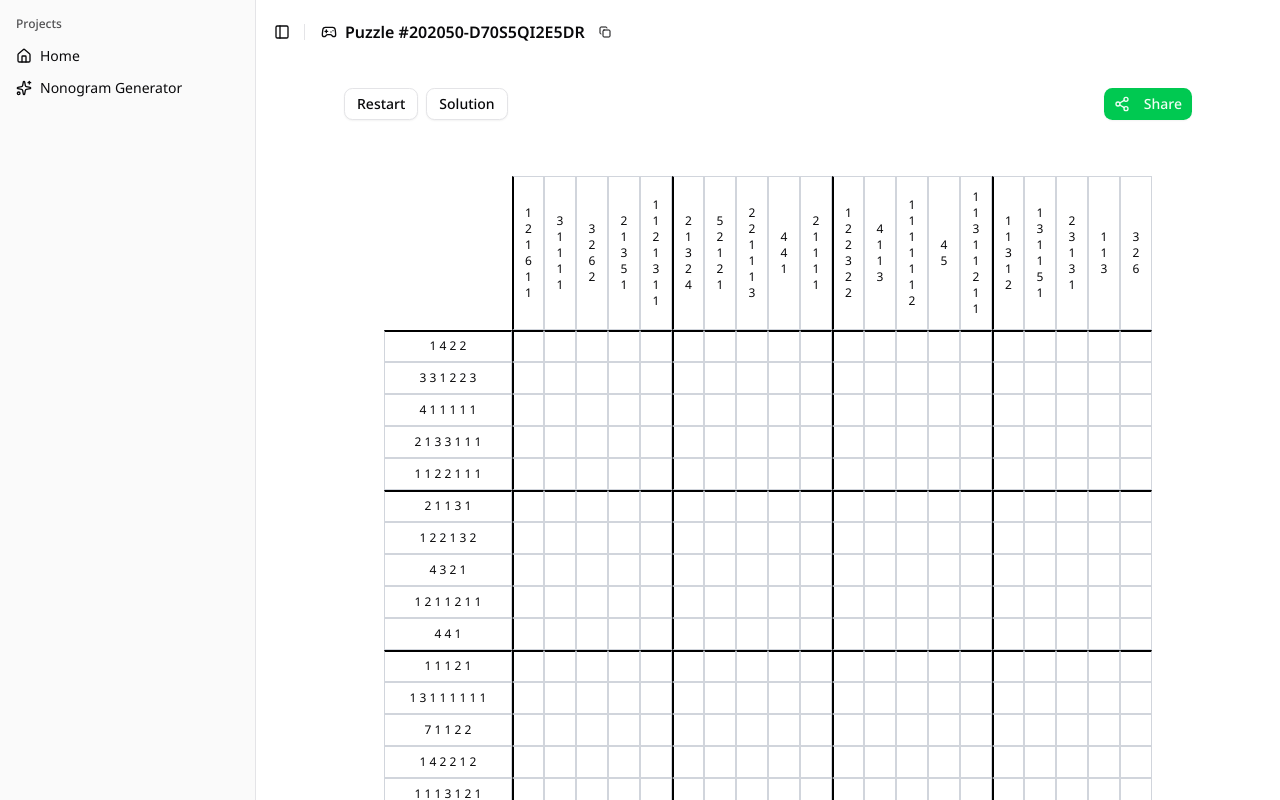
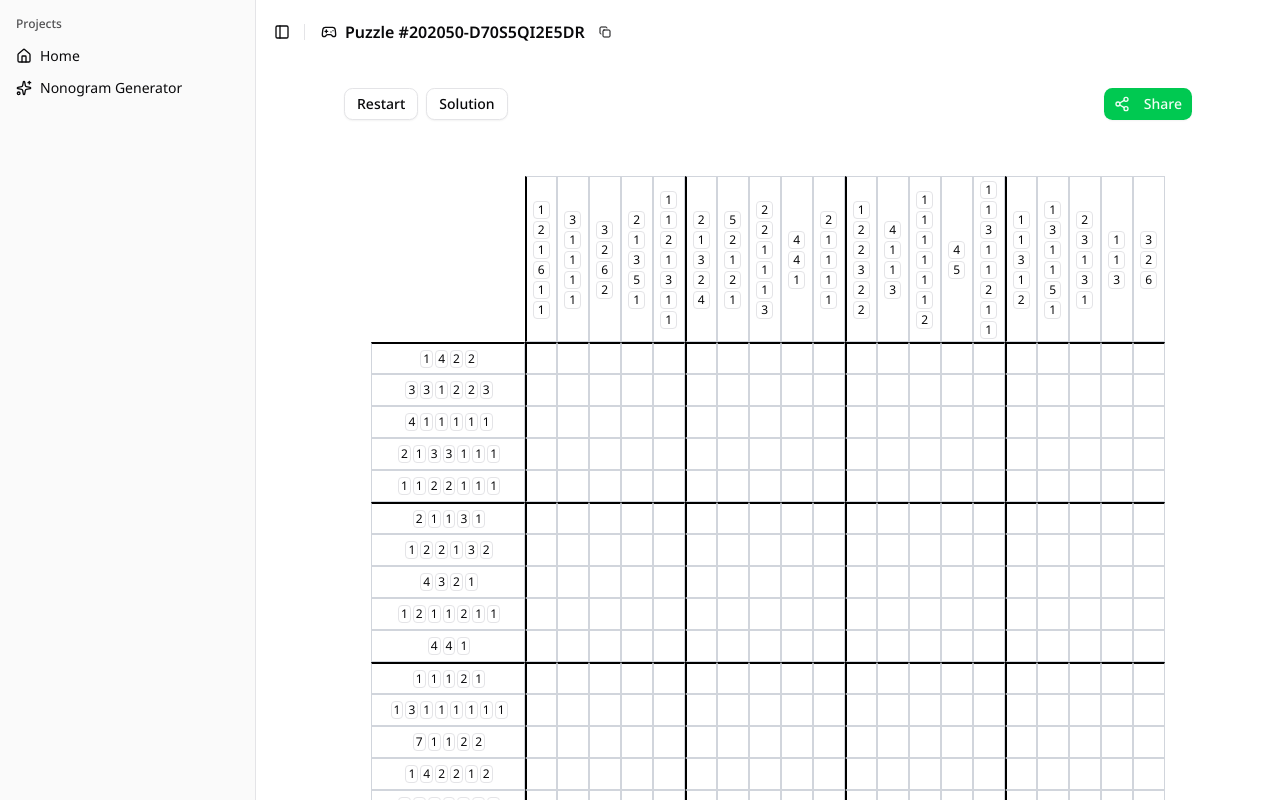
Before and after one commit to huikaihoo/nonogram, a React (Vite) app: page /start in a window 1280 px wide. Both pictures are taken after a click on the button "Start with Random". Shown: the top 800 px of the page. Built offline with nearby package versions, Linux system fonts and the light colour scheme; a web font is replaced by a local one.

Commit message:
support interactive hints

```diff
--- a/src/logic/game.ts
+++ b/src/logic/game.ts
@@ -1,7 +1,13 @@
+export type HintData = {
+  count: number;
+  firstIdx: number; // inclusive
+  lastIdx: number; // inclusive
+};
+
 export type Game = {
   solution: boolean[][];
-  topHints: number[][];
-  leftHints: number[][];
+  topHints: HintData[][];
+  leftHints: HintData[][];
 };
 
 function mixSeedTo32(seed: string, height: number, width: number, threshold: number): number {
@@ -29,38 +35,60 @@ function mulberry32(seed: number) {
   };
 }
 
-function buildHints(board: boolean[][], height: number, width: number) {
-  const topHints: number[][] = Array.from({ length: width }, () => []);
-  const leftHints: number[][] = Array.from({ length: height }, () => []);
+function buildHints(
+  board: boolean[][],
+  height: number,
+  width: number,
+): {
+  topHints: HintData[][];
+  leftHints: HintData[][];
+} {
+  // Initialize arrays with empty HintData arrays
+  const topHints: HintData[][] = Array.from({ length: width }, () => []);
+  const leftHints: HintData[][] = Array.from({ length: height }, () => []);
 
   // Calculate top hints (column-wise)
   for (let col = 0; col < width; col++) {
     let count = 0;
+    let firstIdx = -1;
     for (let row = 0; row < height; row++) {
       if (board[row][col]) {
+        if (count === 0) firstIdx = row; // Set first index when sequence starts
         count++;
       } else if (count > 0) {
-        topHints[col].push(count);
+        topHints[col].push({ count, firstIdx, lastIdx: row - 1 });
         count = 0;
+        firstIdx = -1;
       }
     }
-    if (count > 0) topHints[col].push(count);
-    if (topHints[col].length === 0) topHints[col].push(0);
+    if (count > 0) {
+      topHints[col].push({ count, firstIdx, lastIdx: height - 1 });
+    }
+    if (topHints[col].length === 0) {
+      topHints[col].push({ count: 0, firstIdx: -1, lastIdx: -1 });
+    }
   }
 
   // Calculate left hints (row-wise)
   for (let row = 0; row < height; row++) {
     let count = 0;
+    let firstIdx = -1;
     for (let col = 0; col < width; col++) {
       if (board[row][col]) {
+        if (count === 0) firstIdx = col; // Set first index when sequence starts
         count++;
       } else if (count > 0) {
-        leftHints[row].push(count);
+        leftHints[row].push({ count, firstIdx, lastIdx: col - 1 });
         count = 0;
+        firstIdx = -1;
       }
     }
-    if (count > 0) leftHints[row].push(count);
-    if (leftHints[row].length === 0) leftHints[row].push(0);
+    if (count > 0) {
+      leftHints[row].push({ count, firstIdx, lastIdx: width - 1 });
+    }
+    if (leftHints[row].length === 0) {
+      leftHints[row].push({ count: 0, firstIdx: -1, lastIdx: -1 });
+    }
   }
 
   return { topHints, leftHints };
--- a/src/pages/game/board.tsx
+++ b/src/pages/game/board.tsx
@@ -4,6 +4,7 @@ import { Card } from '@/components/ui/card';
 import { cn } from '@/lib/utils';
 import { autoFinisheGrids, type Game } from '@/logic/game';
 import Cell, { type InputType } from '@/pages/game/cell';
+import Hint from '@/pages/game/hint';
 
 type BoardProps = {
   game: Game;
@@ -151,8 +152,8 @@ const Board: React.FC<BoardProps> = ({ game, inputMode, grids, onGridChange }) =
         <div
           className="grid"
           style={{
-            gridTemplateColumns: `${maxLeftHintWidth * 1}rem repeat(${cols}, minmax(1.2rem, 2rem))`,
-            gridTemplateRows: `${maxTopHintHeight * 1.2}rem repeat(${rows}, minmax(1.2rem, 1fr))`,
+            gridTemplateColumns: `${maxLeftHintWidth * 1.2}rem repeat(${cols}, minmax(1.2rem, 2rem))`,
+            gridTemplateRows: `${maxTopHintHeight * 1.3}rem repeat(${rows}, minmax(1.2rem, 1fr))`,
             maxWidth: '100%',
           }}
           onContextMenu={(e) => e.preventDefault()} // Prevent default context menu
@@ -177,11 +178,11 @@ const Board: React.FC<BoardProps> = ({ game, inputMode, grids, onGridChange }) =
                   gridColumnStart: cIdx + 2,
                   gridRowStart: 1,
                   flexDirection: 'column',
-                  height: `${maxTopHintHeight * 1.2}rem`,
+                  height: `${maxTopHintHeight * 1.3}rem`,
                 }}
               >
-                {colHint.map((hint, idx) => (
-                  <div key={idx}>{hint}</div>
+                {colHint.map((data, idx) => (
+                  <Hint key={idx} hintType="col" data={data} grids={grids.map((row) => row[cIdx])} />
                 ))}
               </div>
             );
@@ -200,10 +201,12 @@ const Board: React.FC<BoardProps> = ({ game, inputMode, grids, onGridChange }) =
                   gridRowStart: rIdx + 2,
                   gridColumnStart: 1,
                   flexDirection: 'row',
-                  width: `${maxLeftHintWidth * 1}rem`,
+                  width: `${maxLeftHintWidth * 1.2}rem`,
                 }}
               >
-                {rowHint.join(' ')}
+                {rowHint.map((data, idx) => (
+                  <Hint key={idx} hintType="row" data={data} grids={grids[rIdx]} />
+                ))}
               </div>
             );
           })}
--- a/src/pages/game/cell.tsx
+++ b/src/pages/game/cell.tsx
@@ -13,28 +13,28 @@ type CellProps = {
 };
 
 const Cell: React.FC<CellProps> = ({ coordinate, input, result, style, className }) => {
-  const base =
+  let baseClass =
     'min-w-[1.2rem] min-h-[1.2rem] max-w-[2rem] max-h-[2rem] w-full h-full border border-gray-300 flex items-center justify-center select-none aspect-square';
   const isCorrect = input === 'empty' || (input === 'filled' && result) || (input === 'crossed' && !result);
 
-  let cellClass = cn(base, input === 'empty' ? 'cursor-pointer' : 'cursor-default');
+  baseClass = cn(baseClass, input === 'empty' ? 'cursor-pointer' : 'cursor-default');
   let content: React.ReactNode = null;
 
   if (input === 'empty' || (input === 'solution' && !result)) {
     // empty or not filled when apply solution
-    cellClass = cn(cellClass, 'bg-white', className);
+    baseClass = cn(baseClass, 'bg-white', className);
   } else if (result) {
     // filled
     const bgColor = input === 'solution' ? 'bg-yellow-400' : isCorrect ? 'bg-gray-500' : 'bg-red-400';
-    cellClass = cn(cellClass, bgColor, className);
+    baseClass = cn(baseClass, bgColor, className);
   } else {
     // not filled
-    cellClass = cn(cellClass, isCorrect ? 'text-gray-700' : 'text-red-400', 'text-2xl font-bold', className);
+    baseClass = cn(baseClass, isCorrect ? 'text-gray-700' : 'text-red-400', 'text-2xl font-bold', className);
     content = <XIcon strokeWidth={3} />;
   }
 
   return (
-    <div style={{ ...style, touchAction: 'none' }} className={cellClass} cell-coordinate={coordinate}>
+    <div style={{ ...style, touchAction: 'none' }} className={baseClass} cell-coordinate={coordinate}>
       {content}
     </div>
   );
--- /dev/null
+++ b/src/pages/game/hint.tsx
@@ -0,0 +1,31 @@
+import { cn } from '@/lib/utils';
+import type { HintData, InputType } from '@/logic/game';
+
+type HintProps = {
+  hintType: 'row' | 'col';
+  data: HintData;
+  grids: InputType[];
+  style?: React.CSSProperties;
+  className?: string;
+};
+
+const Hint: React.FC<HintProps> = ({ hintType, data, grids, style, className }) => {
+  const finished =
+    data.count === 0 ||
+    grids.slice(0, data.lastIdx + 1).every((cell) => cell !== 'empty') ||
+    grids.slice(data.firstIdx).every((cell) => cell !== 'empty');
+
+  let baseClass = 'rounded border';
+
+  baseClass = cn(baseClass, hintType === 'col' ? 'px-1 mt-0.5' : 'px-0.5 ml-0.5');
+  baseClass = cn(baseClass, finished ? 'text-gray-400 border-white line-through' : '');
+
+  return (
+    <div className={cn('', baseClass, className)} style={style}>
+      {data.count}
+    </div>
+  );
+};
+
+export default Hint;
+export type { HintProps };
--- a/src/pages/game/page.tsx
+++ b/src/pages/game/page.tsx
@@ -5,7 +5,7 @@ import { useNavigate, useParams } from 'react-router';
 import { Button } from '@/components/ui/button';
 import { ToggleGroup, ToggleGroupItem } from '@/components/ui/toggle-group';
 import { validatePuzzleCode } from '@/logic/code';
-import { buildGame } from '@/logic/game';
+import { buildGame, type Game } from '@/logic/game';
 import Board from '@/pages/game/board';
 import type { InputType } from '@/pages/game/cell';
 
@@ -16,9 +16,8 @@ interface GamePageProps {
 const GamePage: React.FC<GamePageProps> = ({ setGameCode }) => {
   const { type, code } = useParams<{ type: string; code: string }>();
 
-  // No need to keep puzzleCode in state if not used elsewhere
-  const [game, setGame] = useState(() => buildGame('4222', 20, 20, 0.6));
   const [inputMode, setInputMode] = useState<InputType>('filled');
+  const [game, setGame] = useState<Game | null>(null);
   const [grid, setGrid] = useState<InputType[][]>(() =>
     Array.from({ length: 20 }, () => Array.from({ length: 20 }, () => 'empty')),
   );
@@ -69,9 +68,11 @@ const GamePage: React.FC<GamePageProps> = ({ setGameCode }) => {
           Share
         </Button>
       </div>
-      <div className="mt-8 flex w-full">
-        <Board grids={grid} game={game} onGridChange={setGrid} inputMode={inputMode} />
-      </div>
+      {game && (
+        <div className="mt-8 flex w-full">
+          <Board grids={grid} game={game} onGridChange={setGrid} inputMode={inputMode} />
+        </div>
+      )}
       <div className="mt-8 flex justify-center">
         <div className="flex items-center gap-2">
           <span className="text-sm font-medium">Mode:</span>
```
